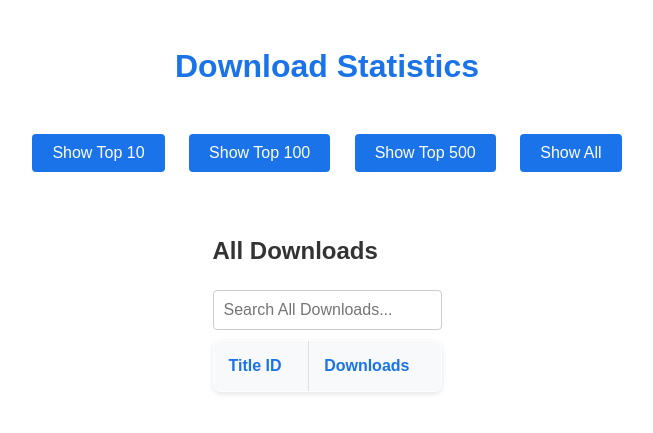
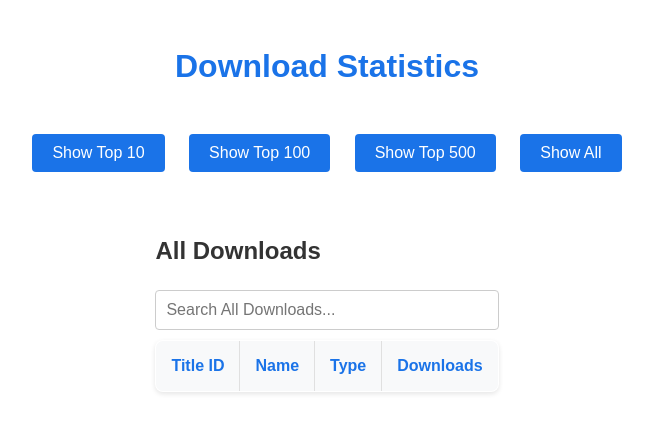
Before and after one commit to ghost-land/Stats-Web, a Flask app: template templates/index.jinja in a window 1280 px wide. Shown: the top 433 px of the page, without its empty margins (313-966 px from the left). Run offline with Flask 3, Linux system fonts and the light colour scheme; the template is opened without the code that fills it: most values are stand-ins (such as "Sample title", 1, 10 or a date in 2020); lists and menus that the app fills with data are empty; parts of the project's set-up code (start-up, migrations or seed data) failed here and were passed over.

Commit message:
Add additional columns to downloads table

```diff
--- a/templates/index.jinja
+++ b/templates/index.jinja
@@ -34,6 +34,9 @@
                 <thead>
                     <tr>
                         <th>Title ID</th>
+                        <th>Name</th>
+                        <th>Type</th>
+                        {# <th>Size (bytes)</th> #}
                         <th>Downloads</th>
                     </tr>
                 </thead>
@@ -49,6 +52,9 @@
                             <tr class="top-10 top-100 top-500 after-500">
                         {% endif %}
                                 <td>{{tid}}</td>
+                                <td>{{data['infos']['name']}}</td>
+                                <td>{%if 'name' in data['infos']%} base {%else%} ? {%endif%}</td>
+                                {# <td>{%if 'size' in data['infos']%} {{data['infos']['size']}} {%else%} ? {%endif%}</td> #}
                                 <td>{{data['count']}}</td>
                             </tr>
                     {% endfor %}
```
